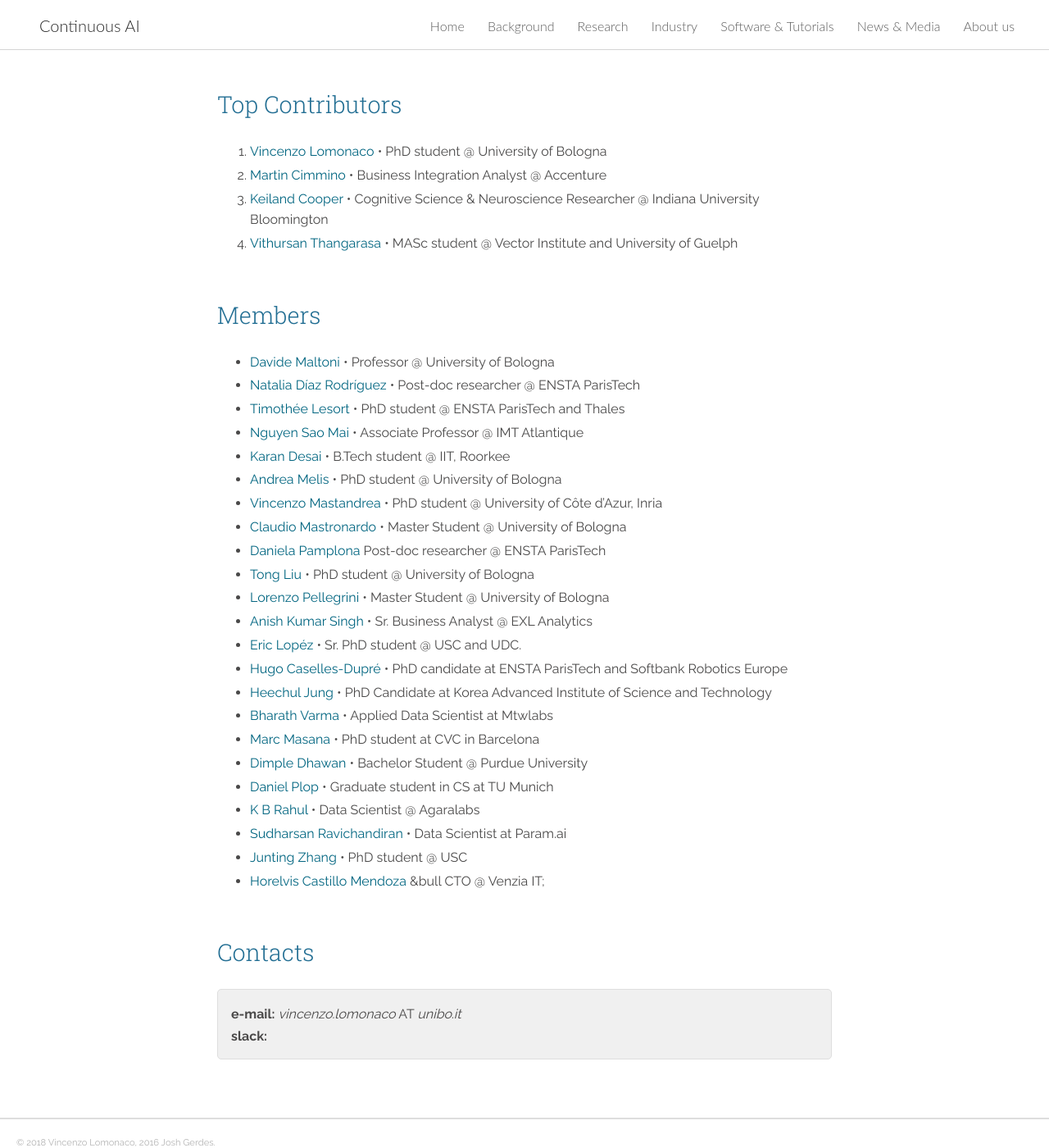
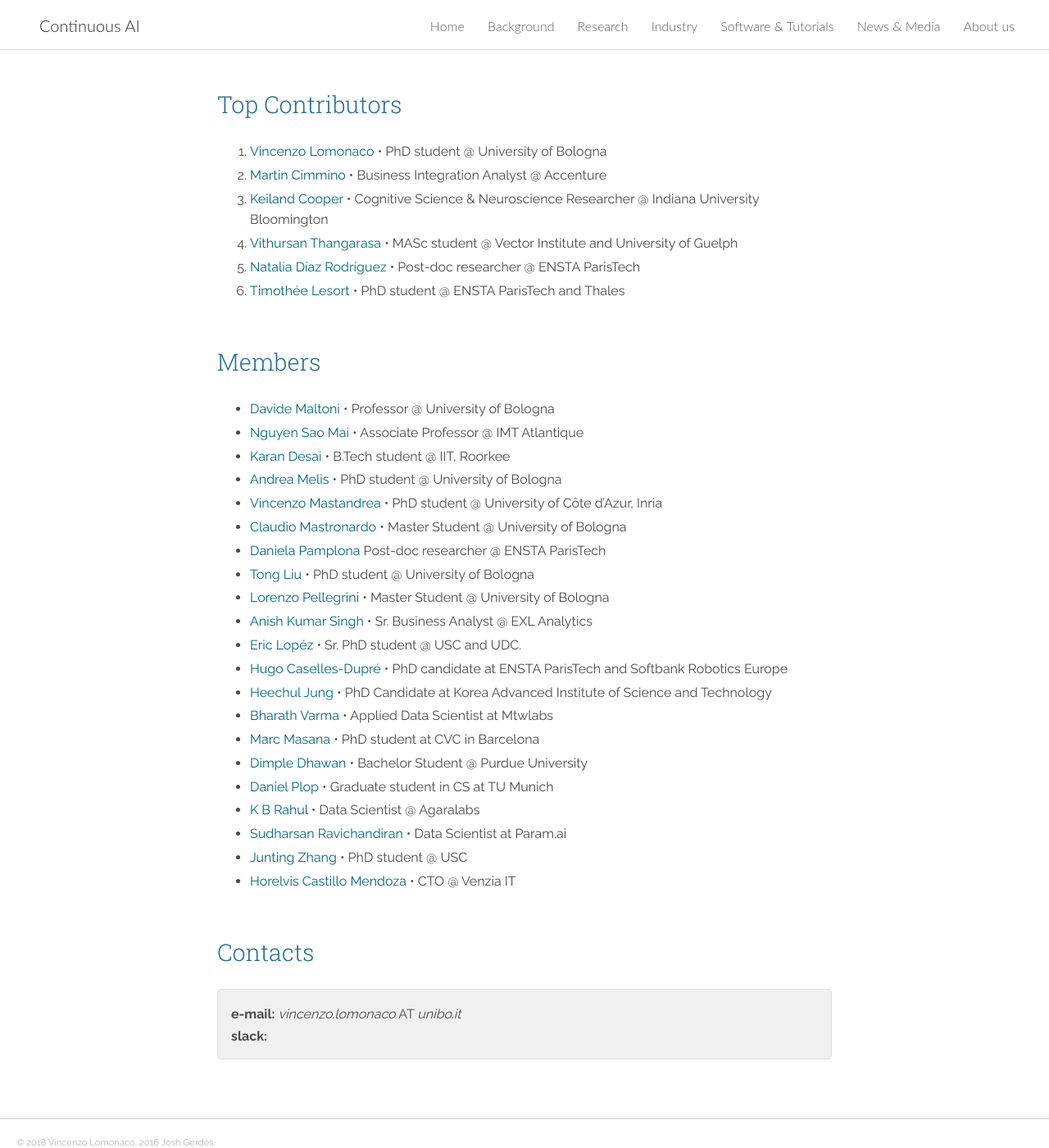
Before and after one commit to giparisi/website, a Jekyll site: the page built from about_us.md, in a window 1280 px wide and 1400 px high, scrolled down 434 px. Shown: the whole window at 82% size. Built offline with Jekyll 4.4.1, drawn with Linux system fonts in a browser that asks for light colours; nearby versions of some CDN libraries; some of the changed lines change nothing that is shown.

Commit message:
small fix + Tim and Natalia top contrib

```diff
--- a/about_us.md
+++ b/about_us.md
@@ -21,13 +21,13 @@ layout: page
  2. [Martin Cimmino](https://www.linkedin.com/in/martin-cimmino-23a87086/) &bull; Business Integration Analyst @ Accenture
  3. [Keiland Cooper](http://kwcooper.xyz) &bull; Cognitive Science & Neuroscience Researcher @ Indiana University Bloomington
  4. [Vithursan Thangarasa](https://www.linkedin.com/in/vithursant/) &bull; MASc student @ Vector Institute and University of Guelph
+ 5. [Natalia Díaz Rodríguez](https://about.me/NataliaDiazRodriguez) &bull; Post-doc researcher @ ENSTA ParisTech
+ 6. [Timothée Lesort](https://scholar.google.com/citations?user=5NttkuoAAAAJ&hl=en) &bull; PhD student @ ENSTA ParisTech and Thales
 
 <a name="members"></a>
 <h3 id="members" style="margin-bottom:30px">Members</h3>
 
  - [Davide Maltoni](https://www.unibo.it/sitoweb/davide.maltoni/) &bull; Professor @ University of Bologna
- - [Natalia Díaz Rodríguez](https://about.me/NataliaDiazRodriguez) &bull; Post-doc researcher @ ENSTA ParisTech
- - [Timothée Lesort](https://scholar.google.com/citations?user=5NttkuoAAAAJ&hl=en) &bull; PhD student @ ENSTA ParisTech and Thales
  - [Nguyen Sao Mai](http://nguyensmai.free.fr/Home.html) &bull; Associate Professor @ IMT Atlantique
  - [Karan Desai](https://www.linkedin.com/in/karan-desai-050b68bb/) &bull; B.Tech student @ IIT, Roorkee
  - [Andrea Melis](https://www.unibo.it/sitoweb/a.melis) &bull; PhD student @ University of Bologna
@@ -47,7 +47,7 @@ layout: page
  - [K B Rahul](http://kb-rahul.github.io/) &bull; Data Scientist @ Agaralabs
  - [Sudharsan Ravichandiran](https://www.linkedin.com/in/sudharsan1396/) &bull; Data Scientist at Param.ai
  - [Junting Zhang](https://www.linkedin.com/in/juntingzhang/) &bull; PhD student @ USC
- - [Horelvis Castillo Mendoza](http://venzia.es/) &bull CTO @ Venzia IT;
+ - [Horelvis Castillo Mendoza](http://venzia.es/) &bull; CTO @ Venzia IT
 
 
 
```
Also changed, not shown: 1 other file.
